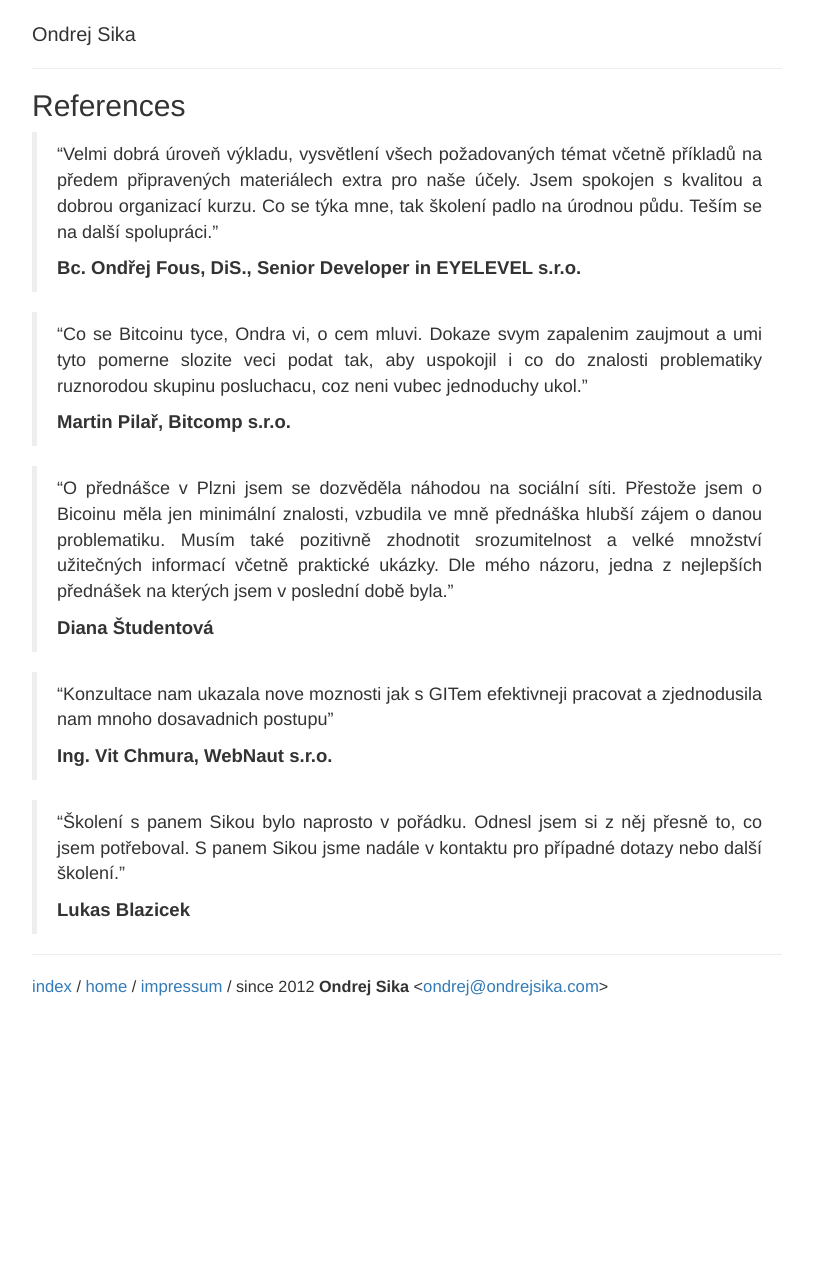
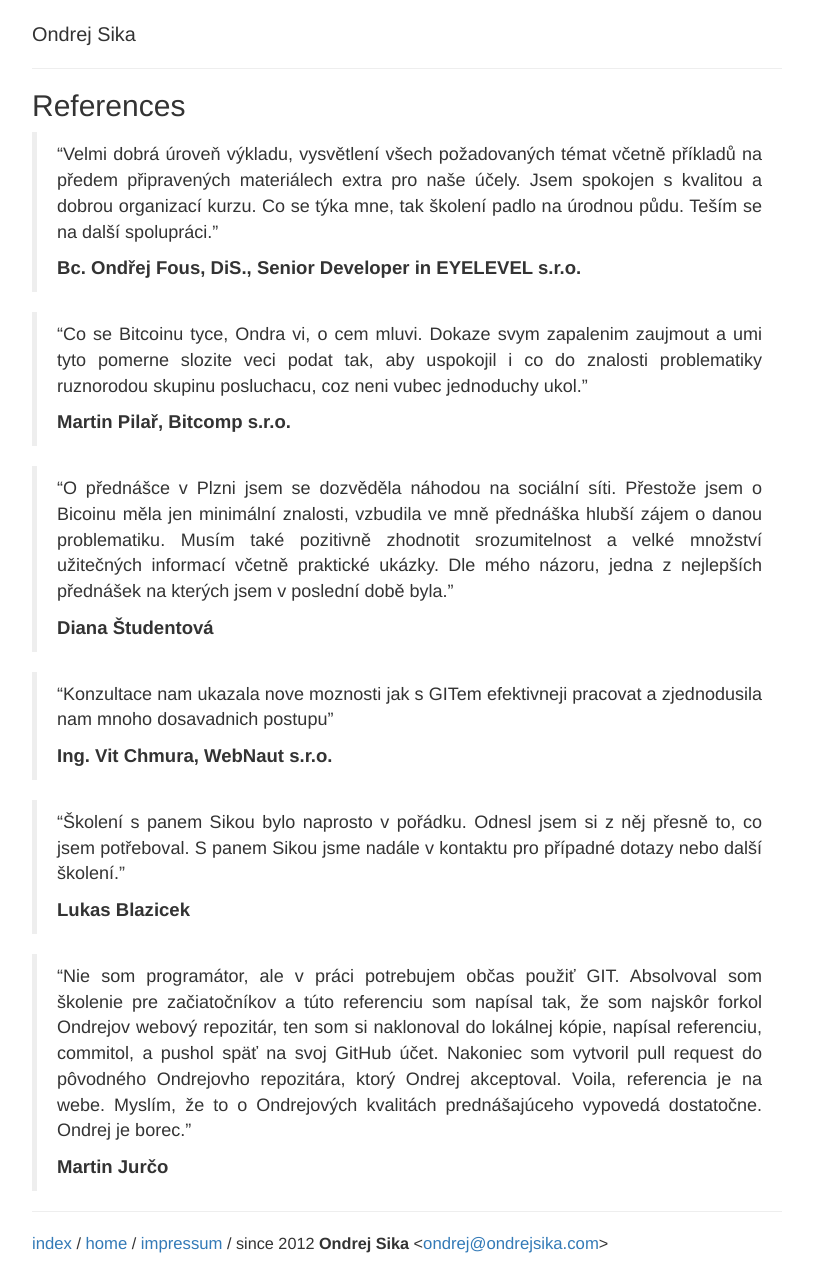
Before and after one commit to ondrejsika/ondrejsika.com, a Jekyll site: the page built from references.md, in a window 1280 px wide. Shown: the whole page, without its empty margins (233-1046 px from the left). Built offline with Jekyll 4.4.1, drawn with Linux system fonts in a browser that asks for light colours; comment, search, counter and statistics services are not loaded; before the commit the page ends 1009 px from its top, so only the background shows below that.

Commit message:
referencia Martin Jurco

```diff
--- a/references.md
+++ b/references.md
@@ -24,3 +24,7 @@
 > "Školení s panem Sikou bylo naprosto v pořádku. Odnesl jsem si z něj přesně to, co jsem potřeboval. S panem Sikou jsme nadále v kontaktu pro případné dotazy nebo další školení."
 >
 > __Lukas Blazicek__
+
+> "Nie som programátor, ale v práci potrebujem občas použiť GIT. Absolvoval som školenie pre začiatočníkov a túto referenciu som napísal tak, že som najskôr forkol Ondrejov webový repozitár, ten som si naklonoval do lokálnej kópie, napísal referenciu, commitol, a pushol späť na svoj GitHub účet. Nakoniec som vytvoril pull request do pôvodného Ondrejovho repozitára, ktorý Ondrej akceptoval. Voila, referencia je na webe. Myslím, že to o Ondrejových kvalitách prednášajúceho vypovedá dostatočne. Ondrej je borec."
+>
+> __Martin Jurčo__
```
